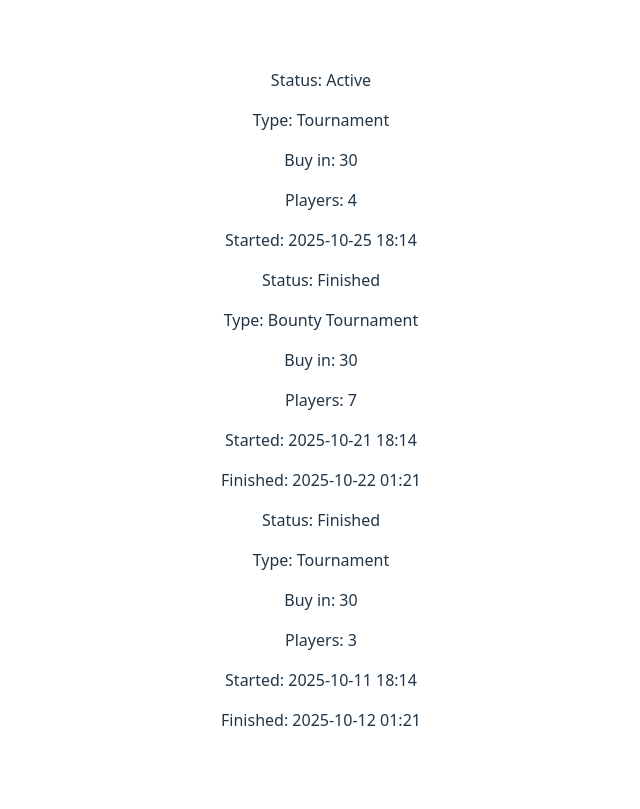
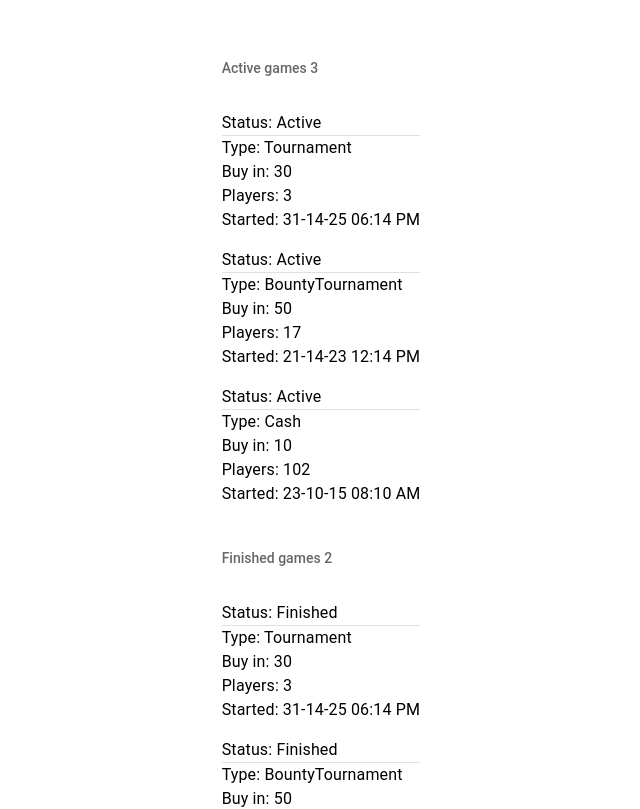
Before and after one commit to bymrrockka/poker.clock.fe, a React (Vite) app: page /dashboard in a window 1280 px wide. Shown: the top 809 px of the page, without its empty margins (319-959 px from the left). Built offline with nearby package versions, Linux system fonts and the light colour scheme.

Commit message:
Task#38 Webapp poc Game components added Specified styles to view rendered data on page Updated dashboard Moved components to array functions as class components are obsolete

```diff
--- a/package.json
+++ b/package.json
@@ -14,6 +14,7 @@
     "@emotion/styled": "^11.14.1",
     "@mui/material": "^7.3.5",
     "formik": "^2.4.9",
+    "luxon": "^3.7.2",
     "react": "^19.2.0",
     "react-dom": "^19.2.0",
     "react-router": "^7.10.0"
--- /dev/null
+++ b/src/components/games/GameElement.jsx
@@ -0,0 +1,29 @@
+import {Divider, ListItemButton, Typography} from "@mui/material";
+import {DateTime} from "luxon";
+
+function viewStatus(status) {
+    switch (status) {
+        case "active":
+            return "Active"
+        default:
+            return "Finished";
+    }
+}
+
+export const GameElement = ({status, type, buyin, players, startDateTime,}) => {
+    return (
+        <ListItemButton>
+            <Typography>
+                Status: {viewStatus(status)}
+                <Divider/>
+                Type: {type}
+                <br/>
+                Buy in: {buyin}
+                <br/>
+                Players: {players}
+                <br/>
+                Started: {DateTime.fromSQL(startDateTime).toFormat("dd-mm-yy hh:mm a")}
+            </Typography>
+        </ListItemButton>
+    )
+}
--- /dev/null
+++ b/src/components/games/GameList.jsx
@@ -0,0 +1,30 @@
+import {List, ListSubheader} from "@mui/material";
+import {GameElement} from "./GameElement.jsx";
+
+function countGames(games, type) {
+    if (type == "active") {
+        return games.length;
+    }
+    if (type == "finished") {
+        return games.filter(game => game.unpaid).length;
+    }
+}
+
+export const GameList = ({type, header, games}) => {
+    return (
+        <List
+            align="left"
+            sx={{width: '100%', maxWidth: 240}}
+            component="nav"
+            aria-labelledby="nested-list-subheader"
+            subheader={
+                <ListSubheader component="h2" id="active-games">
+                    {header} {countGames(games, type)}
+                </ListSubheader>
+            } activeCounter={1}>
+            {games.map((game) => (
+                <GameElement {...game} />
+            ))}
+        </List>
+    )
+}
--- a/src/main.jsx
+++ b/src/main.jsx
@@ -3,7 +3,7 @@ import './index.css'
 import App from './App.jsx'
 import {createBrowserRouter, RouterProvider} from "react-router";
 import {StrictMode} from "react";
-import {Dashboard} from "./pages/Dashboard.jsx";
+import {Dashboard} from "./pages/dashboard/Dashboard.jsx";
 
 const router = createBrowserRouter([
     {
--- a/src/pages/Dashboard.jsx
+++ /dev/null
@@ -1,51 +0,0 @@
-import {Component} from "react";
-
-export class Dashboard extends Component {
-    render() {
-        return (
-            <>
-                <div className="games dropdown" text="Active games" activeCounter={1}>
-                    <div className="game element">
-                        <div>
-                            <p>Status: Active</p>
-                        </div>
-                        <div>
-                            <p>Type: Tournament</p>
-                            <p>Buy in: 30</p>
-                            <p>Players: 4</p>
-                            <p>Started: 2025-10-25 18:14</p>
-                        </div>
-                    </div>
-                </div>
-
-                <div className="games dropdown" text="Finished games" unpaidCounter={1}>
-                    <div className="game element unpaid">
-                        <div>
-                            <p>Status: Finished</p>
-                        </div>
-                        <div>
-                            <p>Type: Bounty Tournament</p>
-                            <p>Buy in: 30</p>
-                            <p>Players: 7</p>
-                            <p>Started: 2025-10-21 18:14</p>
-                            <p>Finished: 2025-10-22 01:21</p>
-                        </div>
-                    </div>
-                    <div className="game element">
-                        <div>
-                            <p>Status: Finished</p>
-                        </div>
-                        <div>
-                            <p>Type: Tournament</p>
-                            <p>Buy in: 30</p>
-                            <p>Players: 3</p>
-                            <p>Started: 2025-10-11 18:14</p>
-                            <p>Finished: 2025-10-12 01:21</p>
-                        </div>
-                    </div>
-                </div>
-
-            </>
-        )
-    }
-}
--- /dev/null
+++ b/src/pages/dashboard/Dashboard.jsx
@@ -0,0 +1,63 @@
+import {Component} from "react";
+import styles from "./Dashboard.module.css";
+import {GameList} from "../../components/games/GameList.jsx";
+
+const activeGames = [
+    {
+        status: "active",
+        type: "Tournament",
+        buyin: 30,
+        players: 3,
+        startDateTime: "2025-10-31 18:14:02"
+    }, {
+        status: "active",
+        type: "BountyTournament",
+        buyin: 50,
+        players: 17,
+        startDateTime: "2023-10-21 12:14:02"
+    }, {
+        status: "active",
+        type: "Cash",
+        buyin: 10,
+        players: 102,
+        startDateTime: "2015-02-23 08:10:52"
+    },
+]
+
+const finishedGames = [
+    {
+        status: "Finished",
+        type: "Tournament",
+        buyin: 30,
+        players: 3,
+        startDateTime: "2025-10-31 18:14:02",
+        finishedDateTime: "2025-10-31 21:34:02",
+        unpaid: true,
+    }, {
+        status: "Finished",
+        type: "BountyTournament",
+        buyin: 50,
+        players: 17,
+        startDateTime: "2023-10-21 12:14:02",
+        finishedDateTime: "2023-11-01 02:22:22",
+        unpaid: true,
+    }, {
+        status: "Finished",
+        type: "Cash",
+        buyin: 10,
+        players: 102,
+        startDateTime: "2015-02-23 08:10:52",
+        finishedDateTime: "2015-02-24 04:31:00",
+    },
+]
+
+export class Dashboard extends Component {
+    render() {
+        return (
+            <div style={styles}>
+                <GameList header="Active games" type="active" games={activeGames}/>
+                <GameList header="Finished games" type="finished" games={finishedGames}/>
+            </div>
+        )
+    }
+}
--- /dev/null
+++ b/src/pages/dashboard/Dashboard.module.css
@@ -0,0 +1,4 @@
+div {
+    background-color: white;
+    color: black;
+}
```
Also changed, not shown: 1 other file (tests, documents, lock files or other folders).
